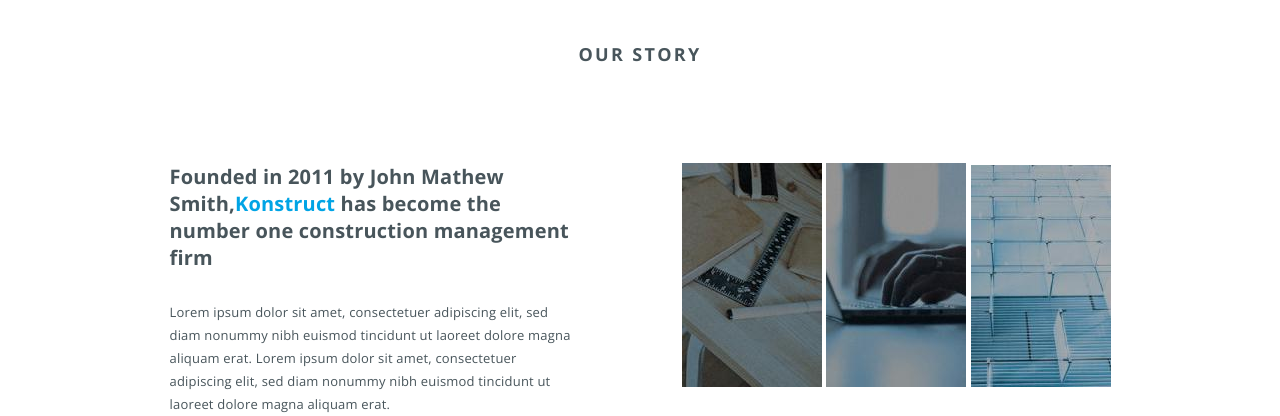
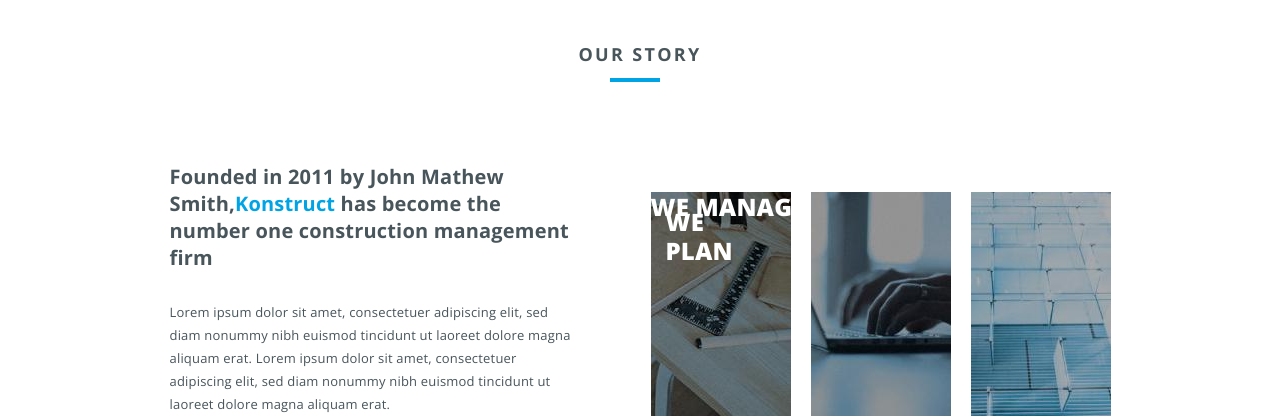
Before and after one commit to Romchik1103/icecream-project, a plain HTML site: page index.html in a window 1280 px wide. Shown: the part 850-1266 px from the top of the page. Drawn offline with nearby package versions, Linux system fonts and the light colour scheme.

Commit message:
hero-image

```diff
--- a/css/style.css
+++ b/css/style.css
@@ -74,6 +74,7 @@ ul {
   line-height: 1.37;
   letter-spacing: 3.7px;
   color: #ffffff;
+  text-align: center;
 }
 /*---------------------HEADING-------------------*/
 .heading {
@@ -119,17 +120,23 @@ ul {
   letter-spacing: 2.30625px;
   color: #48555b;
   margin-bottom: 96px;
+  position: relative;
+  max-width: 150px;
 }
 .wrap-hero {
   display: flex;
   justify-content: space-between;
+  align-items: end;
 }
-.hero-title ::after {
+.hero-title:after {
   content: "";
   width: 50px;
   height: 2px;
   border: 2px solid #00a4e5;
   position: absolute;
+  display: flex;
+  bottom: -15px;
+  left: 30%;
 }
 .hero-aside {
   max-width: 405px;
@@ -156,3 +163,30 @@ ul {
   letter-spacing: 0.1875px;
   color: #48555b;
 }
+.hero-image {
+  display: flex;
+}
+.image-2 {
+  margin: 0 20px;
+}
+.hero-text-1 {
+  position: absolute;
+  font-family: Open Sans;
+  font-style: normal;
+  font-weight: 800;
+  font-size: 24px;
+  line-height: 29px;
+  letter-spacing: 0.1875px;
+  color: #ffffff;
+  padding: 15px;
+}
+.hero-text-2 {
+  position: absolute;
+  font-family: Open Sans;
+  font-style: normal;
+  font-weight: 800;
+  font-size: 24px;
+  line-height: 29px;
+  letter-spacing: 0.1875px;
+  color: #ffffff;
+}
--- a/index.html
+++ b/index.html
@@ -81,10 +81,12 @@
             </p>
           </div>
           <div class="hero-aside-rigth">
-            <div>
-              <img src="./image/weplan.jpg" alt="" width="140" height="224" />
-              <img src="./image/wemanage.jpg" alt="" />
-              <img src="./image/webuild.jpg" alt="" />
+            <div class="hero-image">
+              <img class="image-1" src="./image/weplan.jpg" alt="" />
+              <span class="hero-text-1">WE<br> PLAN</br></span>
+              <img class="image-2" src="./image/wemanage.jpg" alt="" />
+              <span class="hero-text-2">WE MANAGE</span>
+              <img class="image-3" src="./image/webuild.jpg" alt="" />
             </div>
           </div>
         </div>
```
